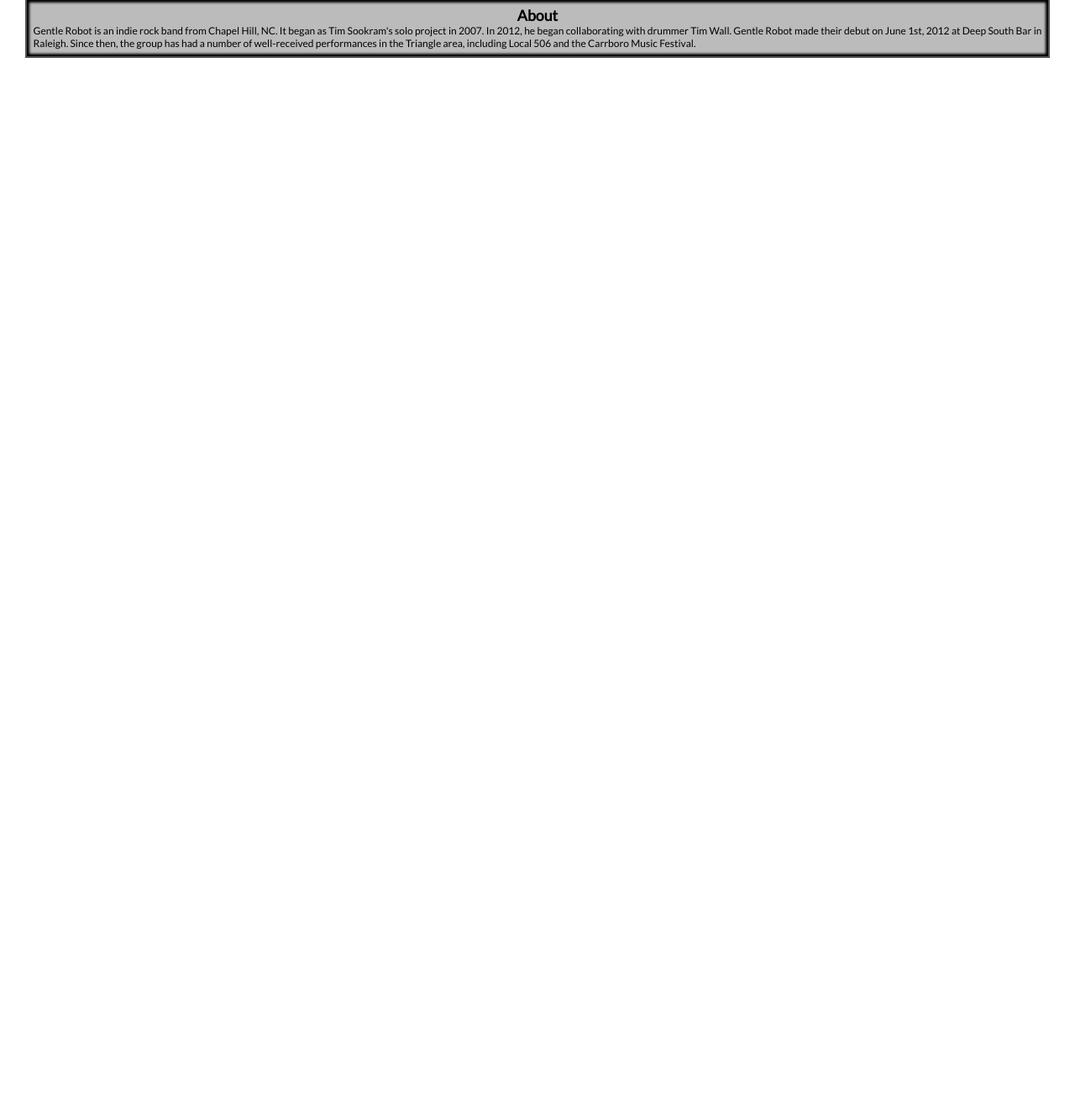
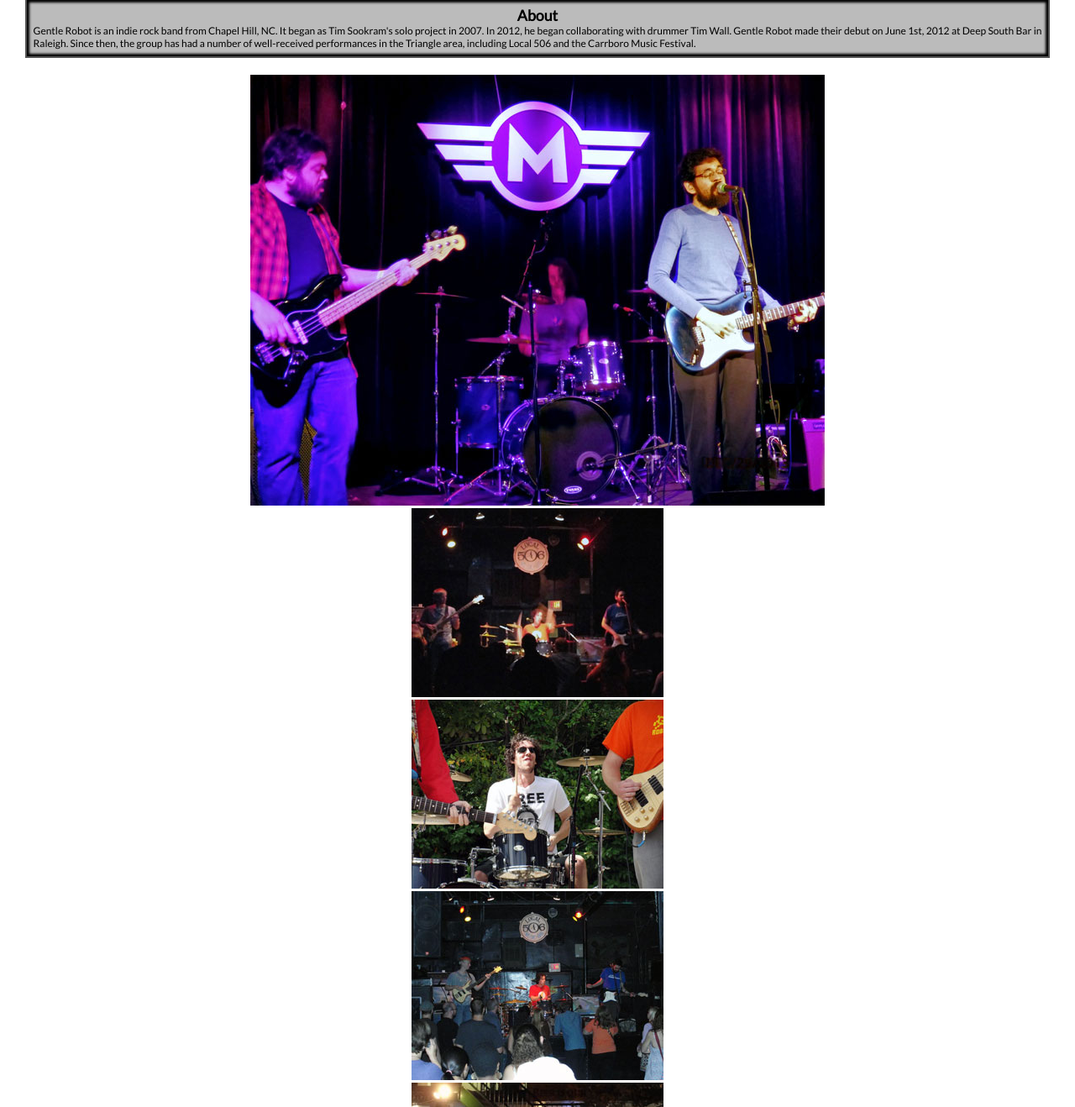
Before and after one commit to Starscream87/gentle-robot, a plain HTML site: page index.html in a window 1280 px wide. Shown: the part 1482-2800 px from the top of the page at 84% size. Before the commit the page ends 1564 px from the top, so only its background shows below. Drawn offline with Linux system fonts and the light colour scheme.

Commit message:
Add band photos section

```diff
--- a/css/main.css
+++ b/css/main.css
@@ -40,6 +40,12 @@ img {
 h3,
 p {
 	margin: 0;
+}
+
+ul {
+	list-style-type: none;
+	margin: 0;
+	padding: 0;
 }
 
 /***************************
@@ -128,3 +134,7 @@ ABOUT
 	text-align: justify;
 	font-size: .75rem;
 }
+
+/***************************
+PHOTOS
+***************************/
--- a/index.html
+++ b/index.html
@@ -71,5 +71,19 @@
 		</div>
 	</aside>
 
+	<section>
+		<div class="container">
+			<ul class="band-photos">
+				<li><img src="img/band/GR_01.jpg"></li>
+				<li><img src="img/band/GR_02.jpg"></li>
+				<li><img src="img/band/GR_03.jpg"></li>
+				<li><img src="img/band/GR_04.jpg"></li>
+				<li><img src="img/band/GR_05.jpg"></li>
+				<li><img src="img/band/GR_06.jpg"></li>
+				<li><img src="img/band/GR_07.jpg"></li>
+			</ul>
+		</div>
+	</section>
+
 </body>
 </html>
```
Also changed, not shown: img/band/GR_01.jpg (added), img/band/GR_02.jpg (added), img/band/GR_03.jpg (added), img/band/GR_04.jpg (added), img/band/GR_05.jpg (added), img/band/GR_06.jpg (added), img/band/GR_07.jpg (added).
